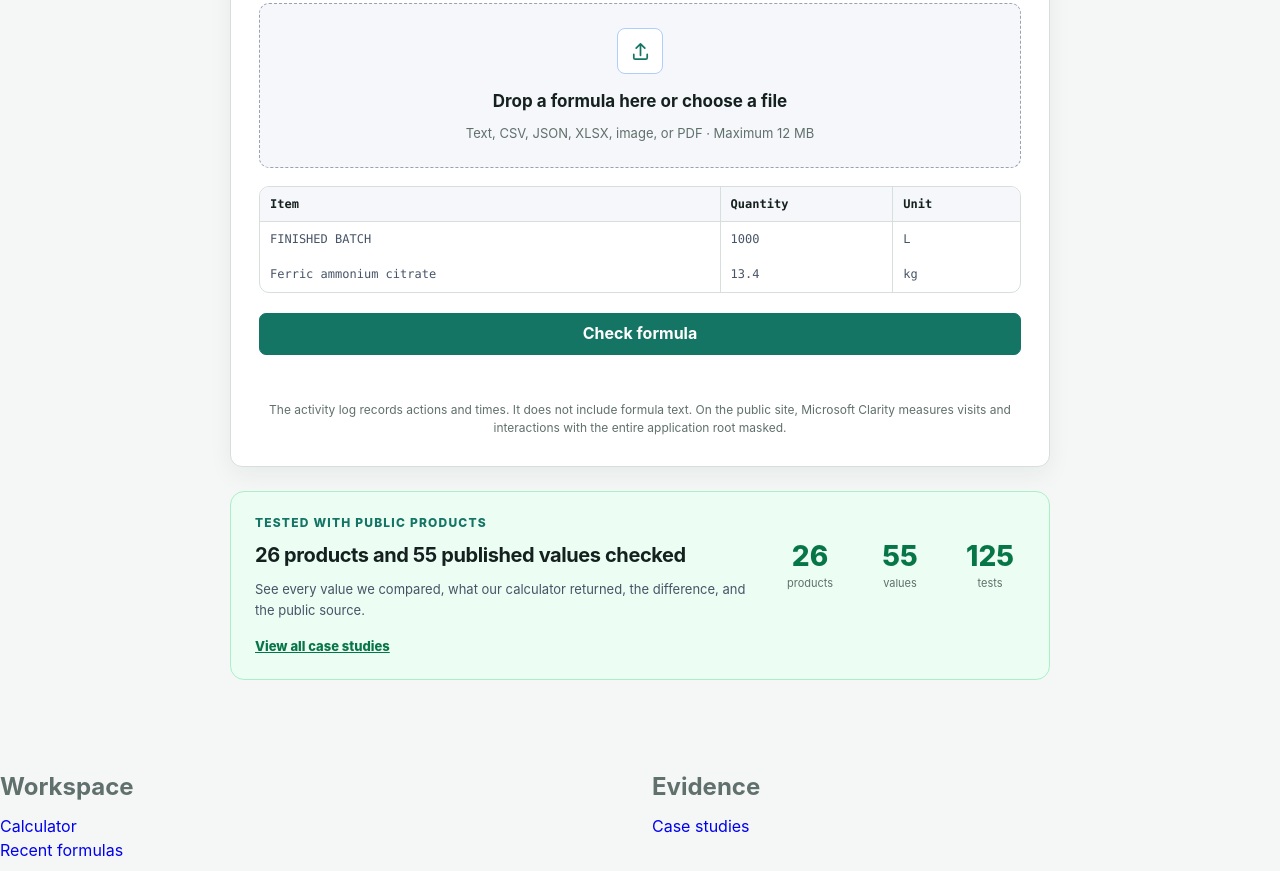
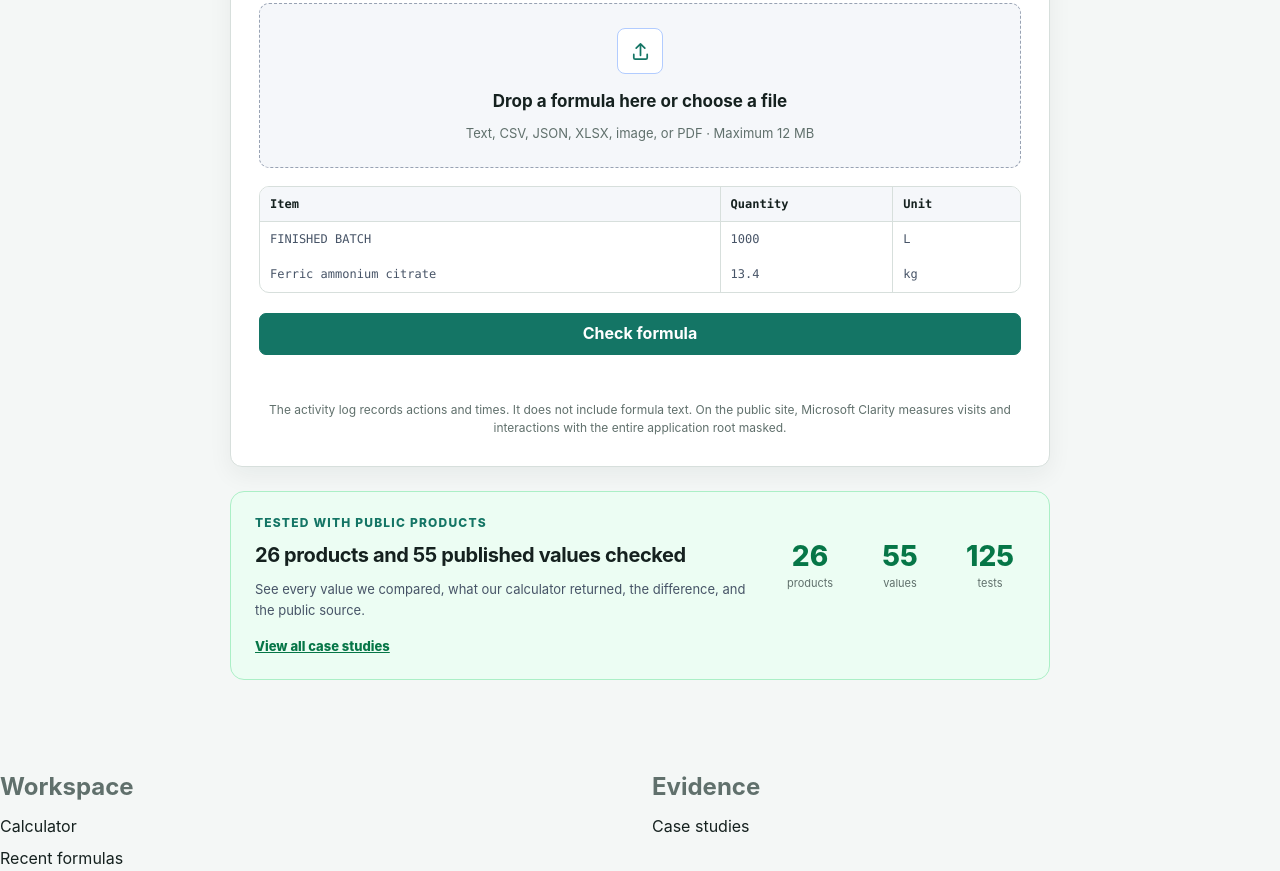
Before and after one commit to Significant-Hobbies/nutrition-formula-engine, a website with bundled scripts: page public/index.html in a window 1280 px wide. Shown: the part 651-1522 px from the top of the page. Built offline with nearby package versions, Linux system fonts and the light colour scheme; files whose address does not match are found by name.

Commit message:
fix(nutrition): group precise footer routes

```diff
--- a/public/styles.css
+++ b/public/styles.css
@@ -1977,7 +1977,7 @@ td[data-label="Converted to"] {
 /* Footer-only Precise composition preserves the calculator's neutral workspace. */
 fleet-footer-extension { --fleet-footer-canvas: #f4f7f6; --fleet-footer-lower: #f4f7f6; --fleet-footer-max-width: 1120px; --fleet-footer-app-mobile-signature-size: 2rem; color: var(--ink); }
 fleet-footer-extension > .footer-routes { display: grid; grid-template-columns: repeat(2, minmax(0, 1fr)); gap: 1.5rem; }
-fleet-footer-extension .footer-routes section { min-width: 0; }
-fleet-footer-extension .footer-routes h2 { margin: 0 0 .5rem; color: var(--muted); }
-fleet-footer-extension .footer-routes a { display: flex; text-decoration: none; }
+fleet-footer-extension .footer-routes section { display: flex; flex-direction: column; gap: .5rem; min-width: 0; }
+fleet-footer-extension .footer-routes h2 { margin: 0; color: var(--muted); }
+fleet-footer-extension .footer-routes section a { display: flex; color: inherit; text-decoration: none; }
 @media print { fleet-footer-extension { display: none; } }
```
